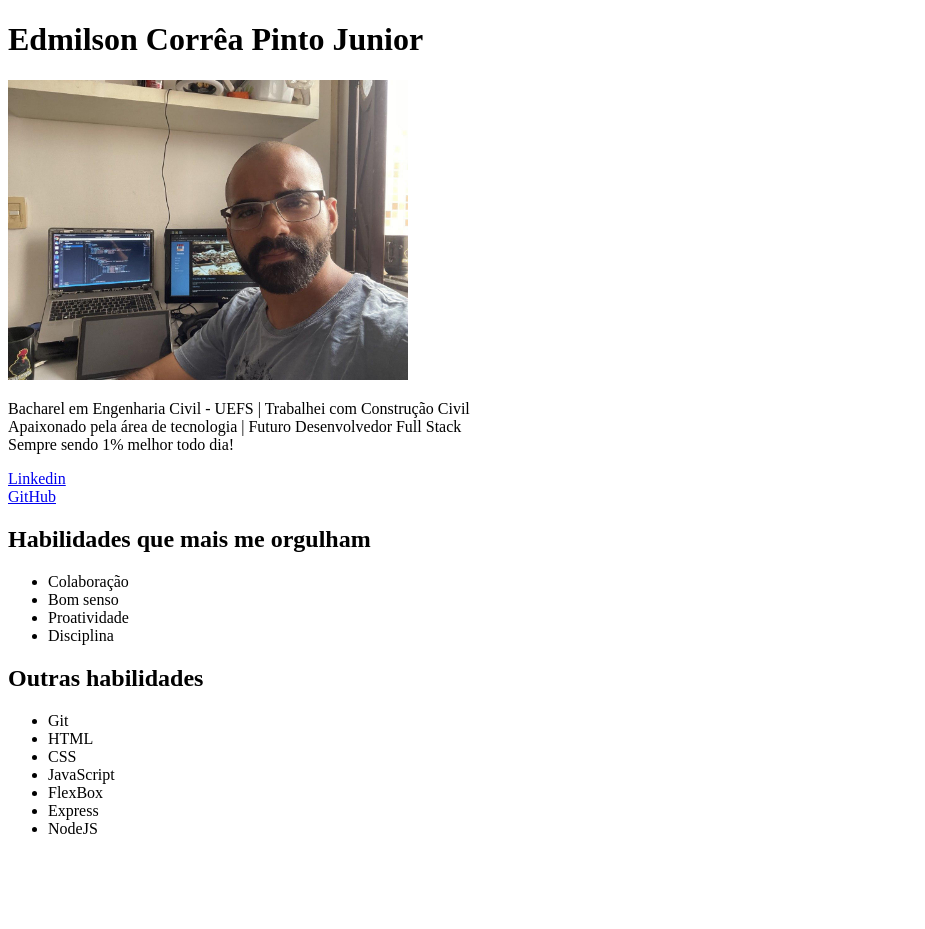
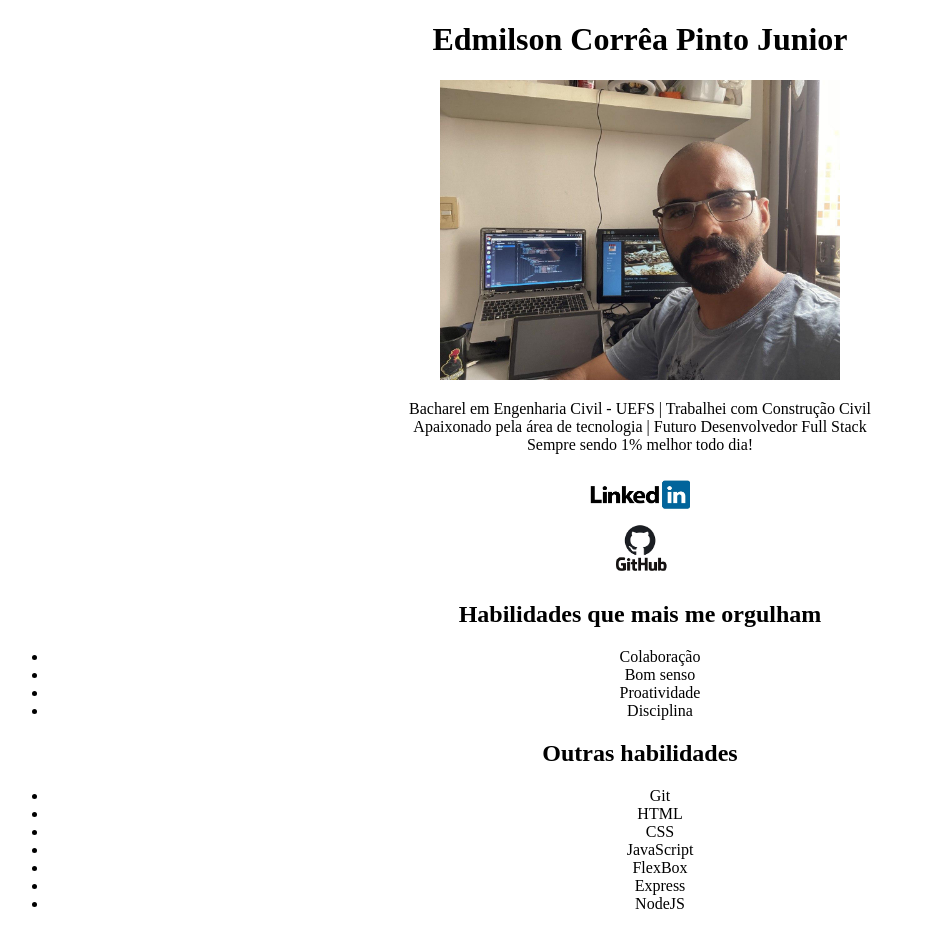
Before and after one commit to edmcorrea/edmcorrea.github.io, a plain HTML site: page index.html in a window 1280 px wide. Shown: the whole page, without its empty margins (0-925 px from the left). Before the commit the page ends 854 px from the top, so only its background shows below. Drawn offline with Linux system fonts and the light colour scheme.

Commit message:
incrementando o portfolio

```diff
--- a/index.html
+++ b/index.html
@@ -1,17 +1,18 @@
 <!DOCTYPE html>
-<html lang="en">
+<html lang="pt-br">
 <head>
     <meta charset="UTF-8">
     <meta http-equiv="X-UA-Compatible" content="IE=edge">
     <meta name="viewport" content="width=device-width, initial-scale=1.0">
     <title>Portfolio Edmilson Corrêa</title>
+    <link rel="stylesheet" href="style.css">
 </head>
 <body>
     <h1>Edmilson Corrêa Pinto Junior</h1>
     <img src="ed-dev.png" alt="Home Office - Vamos trabalhar!" width="400">
     <p>Bacharel em Engenharia Civil - UEFS | Trabalhei com Construção Civil <br>Apaixonado pela área de tecnologia | Futuro Desenvolvedor Full Stack <br>Sempre sendo 1% melhor todo dia! </p>
-    <a href="https://www.linkedin.com/in/edmilsoncorrea/" target="_blank">Linkedin</a> <br>
-    <a href="https://github.com/edmcorrea" target="_blank">GitHub</a>
+    <a href="https://www.linkedin.com/in/edmilsoncorrea/" target="_blank"><img src="linkedin.jpg" alt="imagem do linkedin" width="100px"></a> <br>
+    <a href="https://github.com/edmcorrea" target="_blank"><img src="github.png" alt="imagem do github" width="100px"></a>
     <h2>Habilidades que mais me orgulham</h2>
     <ul>
         <li>Colaboração</li>
@@ -28,6 +29,7 @@
         <li>FlexBox</li>
         <li>Express</li>
         <li>NodeJS</li>
+
     </ul>
 </body>
 </html>
--- /dev/null
+++ b/style.css
@@ -0,0 +1,7 @@
+body{
+    text-align: center;
+}
+
+a {
+    display: inline;
+}
```
Also changed, not shown: github.png (added), linkedin.jpg (added).
